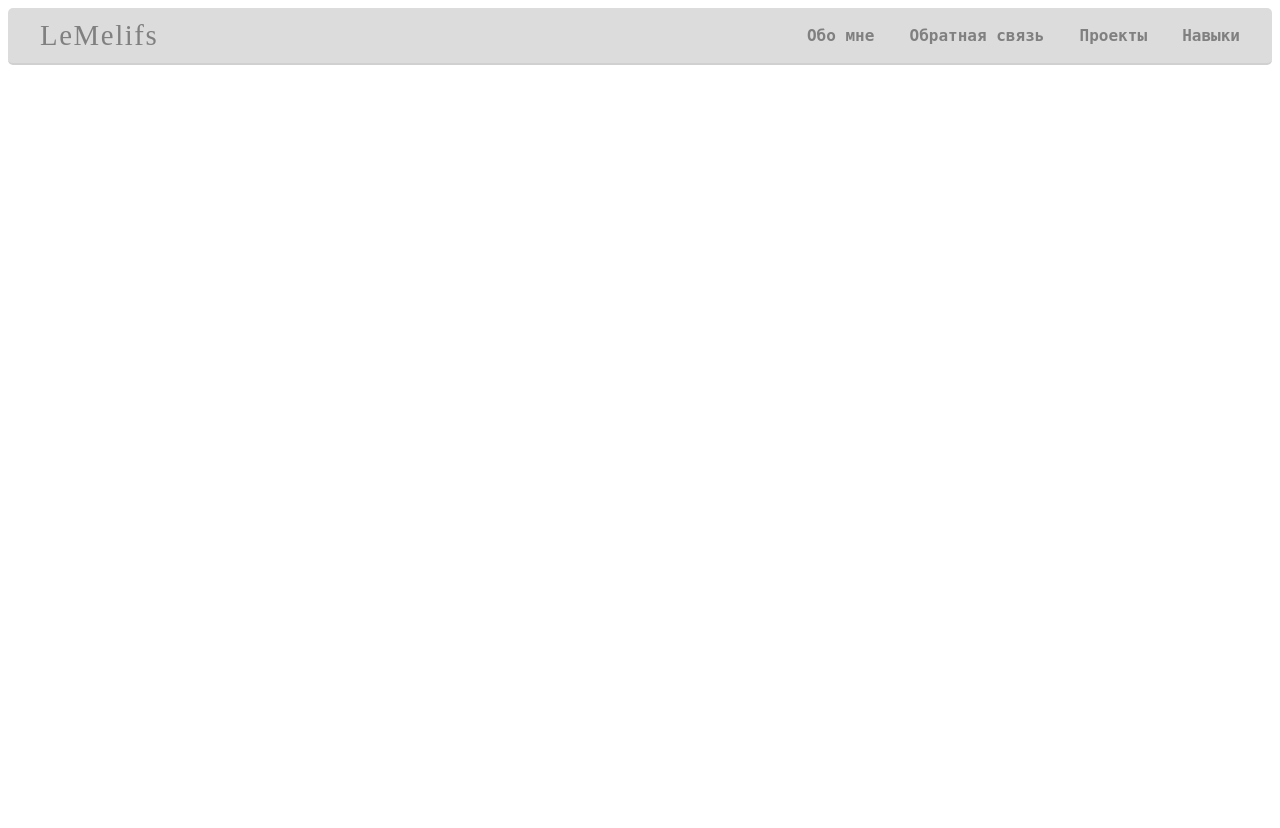
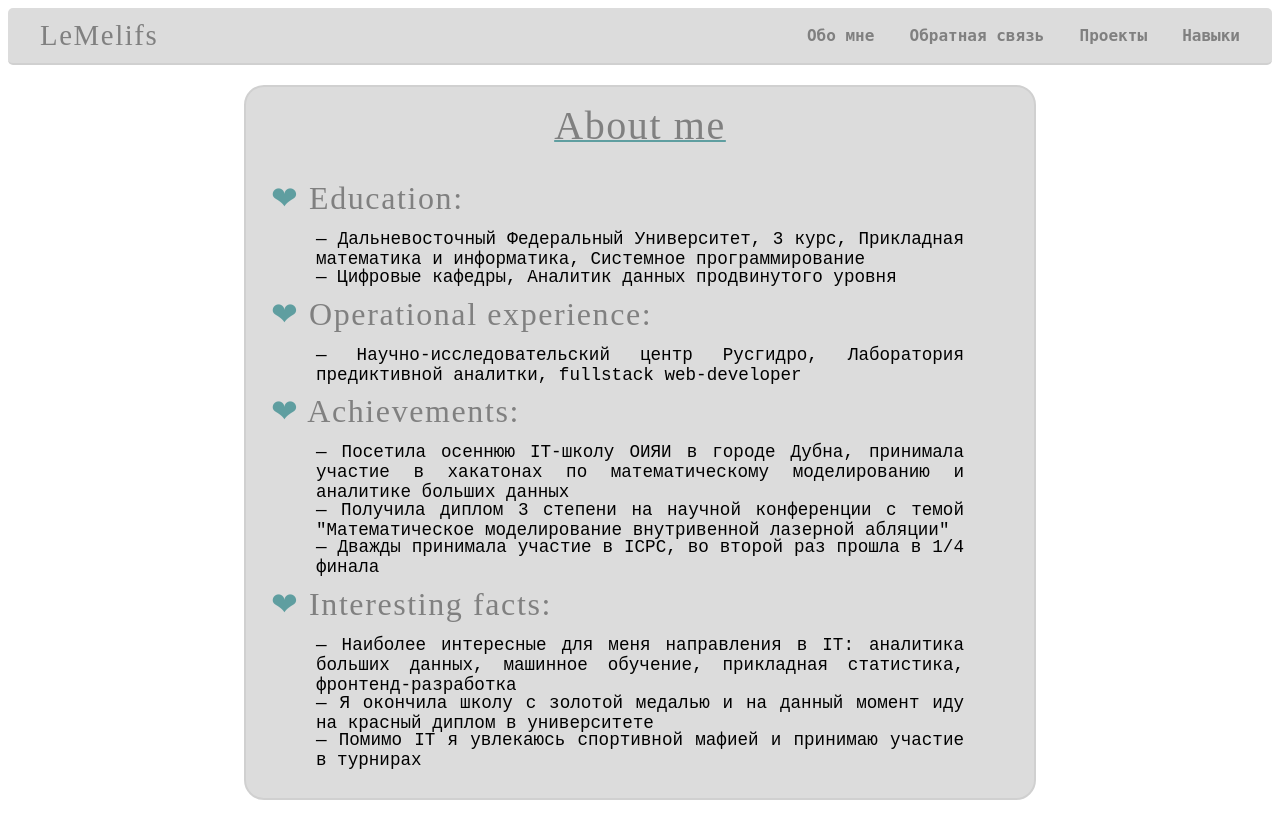
Before and after one commit to LeMelifs/Portfolio, a React (Vite) app in the folder portfolio/: page /about in a window 1280 px wide. Before the commit the page ends 800 px from the top, so only its background shows below. Built offline with nearby package versions, Linux system fonts and the light colour scheme.

Commit message:
create about page

```diff
--- a/portfolio/src/pages/AboutPage.tsx
+++ b/portfolio/src/pages/AboutPage.tsx
@@ -1,11 +1,78 @@
 import React from "react";
+import styled from "styled-components";
+
+const AboutContainer = styled.div`
+  display: flex;
+  flex-direction: column;
+  align-items: center;
+  padding: 20px;
+`;
 
 
+const Card = styled.div`
+  height: auto;
+  border-radius: 20px;
+  width: 60vw;
+  background-color: #DCDCDC;
+  display: flex;
+  border: 2px solid #d0d0d0;
+  flex-direction: column;
+  padding: 10px;
+`
+
+const MainHeader = styled.p`
+  font-size: 2.5rem;
+  text-align: center;
+  text-decoration: underline 2px #5F9EA0;
+  letter-spacing: 0.1rem;
+  margin-top: 5px;
+  font-weight: normal;
+  color: #808080;
+  font-family: Brush Script MT, Brush Script Std, cursive;
+`
+
+const Header = styled.p`
+  font-size: 2rem;
+  letter-spacing: 0.1rem;
+  margin-top: -10px;
+  margin-left: 15px;
+  font-weight: normal;
+  color: #808080;
+  font-family: Brush Script MT, Brush Script Std, cursive;
+`
+
+const Text = styled.p`
+  font-size: 1.1rem;
+  text-align: justify;
+  margin-top: -20px;
+  margin-left: 60px;
+  margin-right: 60px;
+  font-family: Courier New, monospace;
+`
 
 const About: React.FC = () => {
   return (
-      <>
-      </>
+      <AboutContainer>
+        <Card>
+            <MainHeader>About me</MainHeader>
+            <Header><span style={{ color: "#5F9EA0" }}>❤</span> Education:</Header>
+            <Text>— Дальневосточный Федеральный Университет, 3 курс, Прикладная математика и информатика,
+            Системное программирование</Text>
+            <Text>— Цифровые кафедры, Аналитик данных продвинутого уровня</Text>
+            <Header><span style={{ color: "#5F9EA0" }}>❤</span> Operational experience:</Header>
+            <Text>— Научно-исследовательский центр Русгидро, Лаборатория предиктивной аналитки, fullstack web-developer</Text>
+            <Header><span style={{ color: "#5F9EA0" }}>❤</span> Achievements:</Header>
+            <Text>— Посетила осеннюю IT-школу ОИЯИ в городе Дубна, принимала участие в хакатонах по математическому моделированию
+            и аналитике больших данных</Text>
+            <Text>— Получила диплом 3 степени на научной конференции с темой "Математическое моделирование внутривенной лазерной абляции"</Text>
+            <Text>— Дважды принимала участие в ICPC, во второй раз прошла в 1/4 финала</Text>
+            <Header><span style={{ color: "#5F9EA0" }}>❤</span> Interesting facts:</Header>
+            <Text>— Наиболее интересные для меня направления в IT: аналитика больших данных, машинное обучение, прикладная статистика,
+            фронтенд-разработка</Text>
+            <Text>— Я окончила школу с золотой медалью и на данный момент иду на красный диплом в университете</Text>
+            <Text>— Помимо IT я увлекаюсь спортивной мафией и принимаю участие в турнирах</Text>
+        </Card>
+      </AboutContainer>
   );
 };
 
--- a/portfolio/src/pages/HomePage.tsx
+++ b/portfolio/src/pages/HomePage.tsx
@@ -23,8 +23,7 @@ const Name = styled.p`
   margin-top: 15px;
   letter-spacing: 0.1rem;
   font-weight: normal;
-  color: #696969;
-  text-align: center;
+  color: #808080;
   font-family: Brush Script MT, Brush Script Std, cursive;
 `
 
@@ -42,12 +41,13 @@ const Home: React.FC = () => {
       <ProfileImage src={MyPhoto}  />
         <Name>Veronika Blokhina <span style={{ color: "#5F9EA0" }}>→</span> LeMelifs <span style={{ color: "#5F9EA0" }}>❤</span></Name>
         <br/>
-        <Info>Добро пожаловать, дорогой читатель! Меня зовут <span style={{ color: "#5F9EA0", fontWeight: "bold" }}>Блохина Вероника</span>. На данный момент мне 20 лет, учусь и проживаю
-            в замечательном городе Владивосток. Я студентка <span style={{ color: "#5F9EA0", fontWeight: "bold" }}>3 курса</span> Дальневосточного Федерального
-        Университета, направления "Прикладная математика и информатика", профиля обучения "Системное программирование".
-            Также я работаю в научно-исследовательском центре "Русгидро" на должности <span style={{ color: "#5F9EA0", fontWeight: "bold" }}>fullstack web-разработчика</span> в отделе
-            предиктивной аналитики.
-        На данном сайте я расскажу о своём опыте, навыках и знаниях в сфере IT. Приятного прочтения!</Info>
+        <Info>Добро пожаловать, дорогой читатель! Меня зовут <span style={{ color: "#5F9EA0", fontWeight: "bold" }}>
+            Блохина Вероника</span>. На данный момент мне 20 лет, учусь и проживаю в замечательном городе Владивосток.
+            Я студентка <span style={{ color: "#5F9EA0", fontWeight: "bold" }}>3 курса</span> Дальневосточного Федерального
+            Университета, направления "Прикладная математика и информатика", профиля обучения "Системное программирование".
+            Также я работаю в научно-исследовательском центре "Русгидро" на должности <span style={{ color: "#5F9EA0", fontWeight: "bold" }}>
+            fullstack web-разработчика</span> в отделе предиктивной аналитики. На данном сайте я расскажу о себе, своём опыте и навыках
+            в сфере IT. Приятного прочтения!</Info>
     </HomeContainer>
   );
 };
```
